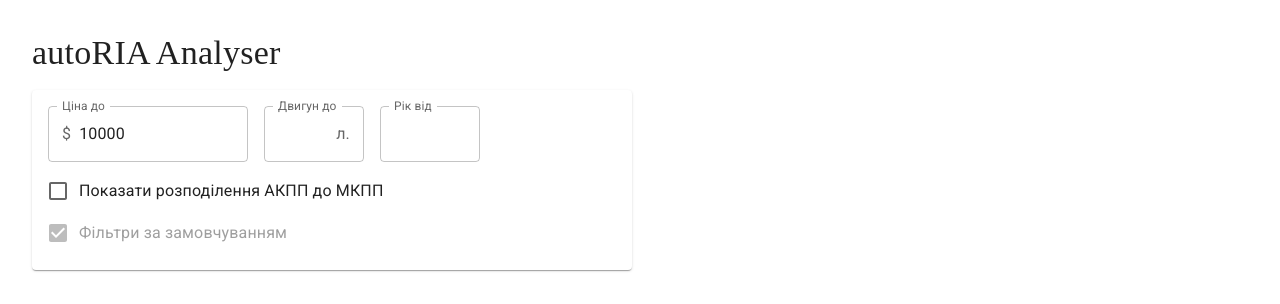
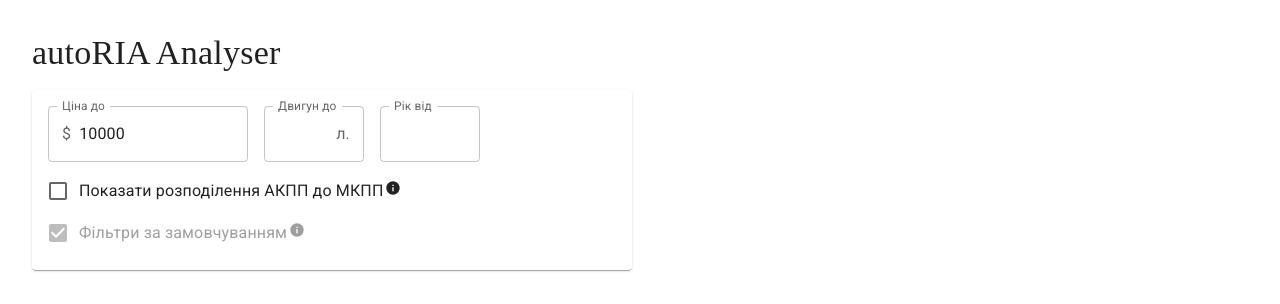
Before and after one commit to NeMaksym/autoria-analyser, a React (Create React App) app: page / in a window 1280 px wide. Shown: the top 304 px of the page. Built offline with nearby package versions, Linux system fonts and the light colour scheme; no server answers; a web font is replaced by a local one.

Commit message:
Add info tooltip to checkbox options

```diff
--- a/package.json
+++ b/package.json
@@ -5,6 +5,7 @@
   "dependencies": {
     "@emotion/react": "^11.9.0",
     "@emotion/styled": "^11.8.1",
+    "@mui/icons-material": "^5.6.2",
     "@mui/material": "^5.6.2",
     "@types/node": "^16.11.27",
     "@types/react": "^18.0.5",
--- a/src/components/Filters/Filters.jsx
+++ b/src/components/Filters/Filters.jsx
@@ -1,3 +1,4 @@
+import InfoIcon from '@mui/icons-material/Info';
 import {
     FormControl,
     InputLabel,
@@ -8,7 +9,8 @@
     FormGroup,
     FormControlLabel,
     Checkbox,
-    TextField
+    TextField,
+    Tooltip,
 } from "@mui/material";
 
 const Filters = ({ formik, compareGearboxes, setCompareGearboxes }) => {
@@ -64,10 +66,46 @@
                         <FormControlLabel
                             name="compareGearboxes"
                             control={<Checkbox checked={compareGearboxes} />}
-                            label="Показати розподілення АКПП до МКПП"
                             onChange={() => setCompareGearboxes(!compareGearboxes)}
+                            label={
+                                <>
+                                    Показати розподілення АКПП до МКПП
+                                    <Tooltip
+                                        disableFocusListener
+                                        disableTouchListener
+                                        title="Відфільтрувавши оголошення за вказаними параметрами,
+                                         показує скільки з них на автоматі, а скільки на механіці"
+                                    >
+                                        <InfoIcon fontSize="small" sx={{ fontSize: 16, ml: '2px' }} />
+                                    </Tooltip>
+                                </>
+                            }
                         />
-                        <FormControlLabel disabled control={<Checkbox checked />} label="Фільтри за замовчуванням" />
+
+                        <FormControlLabel
+                            disabled
+                            control={<Checkbox checked />}
+                            label={
+                                <>
+                                    Фільтри за замовчуванням
+                                    <Tooltip
+                                        disableFocusListener
+                                        disableTouchListener
+                                        title={
+                                            <>
+                                                • Тільки вживані авто <br />
+                                                • Легкові автомобілі <br />
+                                                • З фото <br />
+                                                • Не показувати продані <br />
+                                                • Виключити Укр і Рос марки (ВАЗ, ЗАЗ) <br />
+                                            </>
+                                        }
+                                    >
+                                        <InfoIcon fontSize="small" sx={{ fontSize: 16, ml: '2px' }} />
+                                    </Tooltip>
+                                </>
+                            }
+                        />
                     </FormGroup>
                 </Grid>
             </Grid>
```
Also changed, not shown: 1 other file (tests, documents, lock files or other folders).
